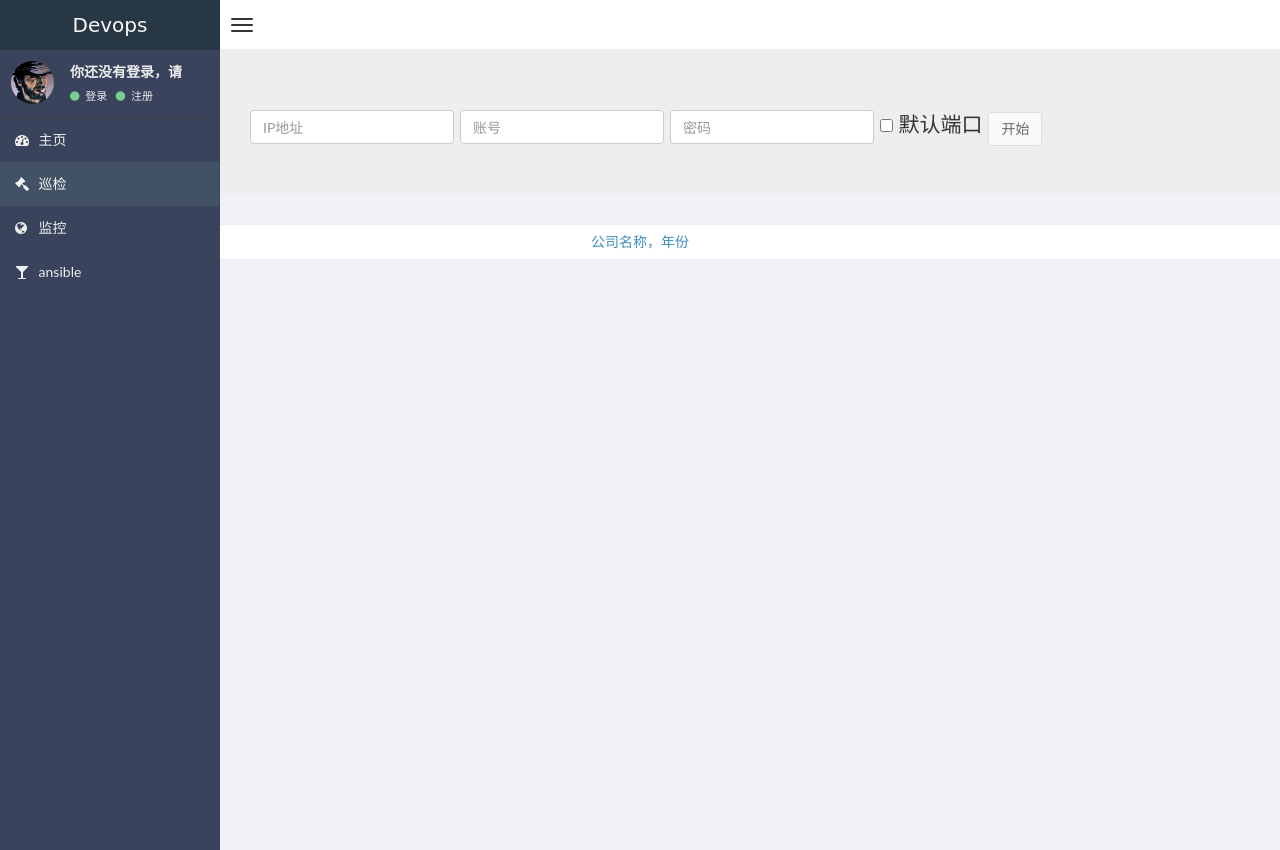
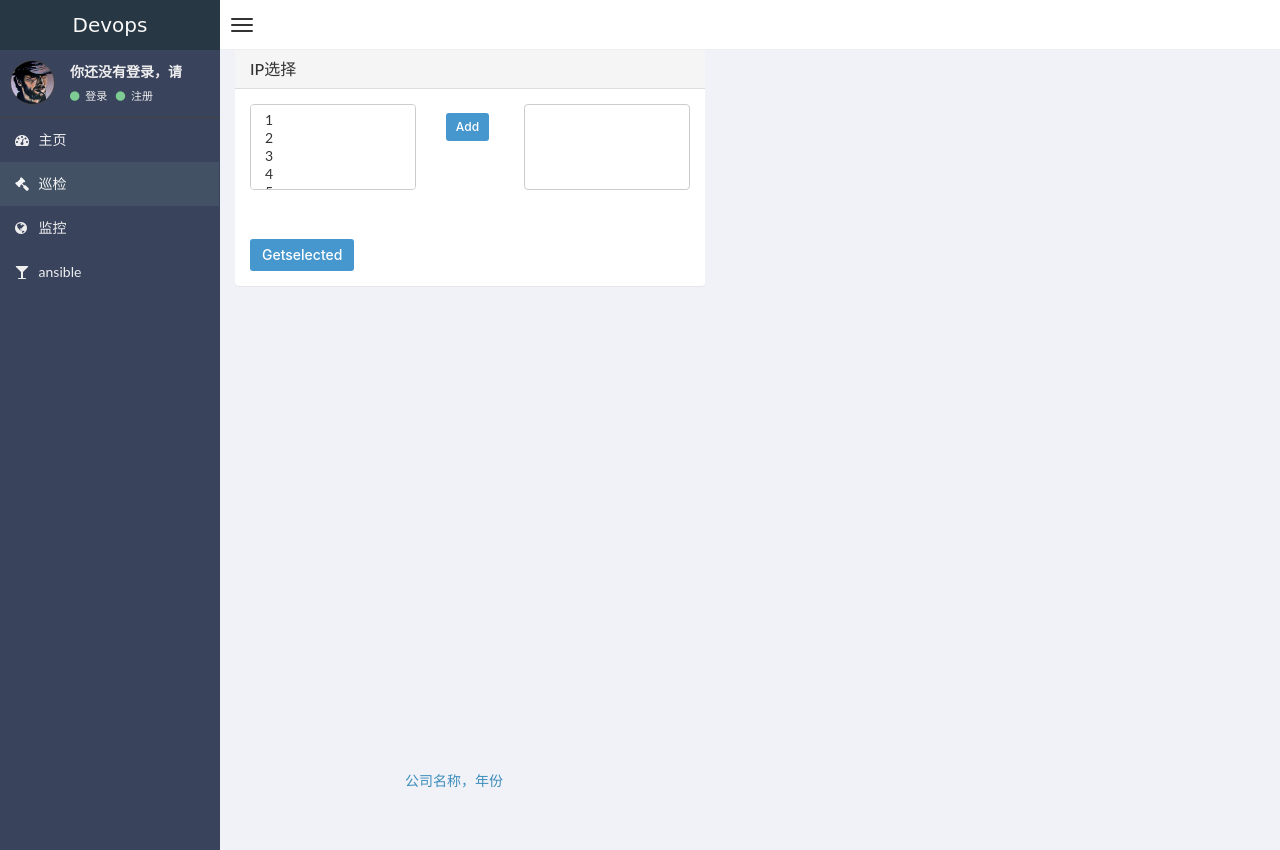
Before and after one commit to xlyoung/devops, a Django app: page /inspection in a window 1280 px wide. Run offline with Django 3.2, Linux system fonts and the light colour scheme; lists and menus that the app fills with data are empty.

Commit message:
前端框架制定

```diff
--- a/inspection/views.py
+++ b/inspection/views.py
@@ -3,4 +3,4 @@ from django.shortcuts import render
 
 
 def inspection(request):
-    return render(request, 'inspection.html')
+    return render(request, 'inspection/inspection.html')
--- a/templates/inspection.html
+++ b/templates/inspection/inspection.html
@@ -7,15 +7,18 @@
     <title>监控</title>
     <link rel="stylesheet" href="../../static/users/mobi.min.css"/>
     {#    加入bootstrap的CSS#}
-    <link href="../static/homepage/css/bootstrap.min.css" rel="stylesheet" type="text/css"/>
-    <link href="../static/homepage/css/style.css" rel="stylesheet" type="text/css"/>
+    <link href="../../static/homepage/css/bootstrap.min.css" rel="stylesheet" type="text/css"/>
+    <link href="../../static/homepage/css/style.css" rel="stylesheet" type="text/css"/>
     {#    字体css#}
-    <link href="../static/homepage/css/font-awesome.min.css" rel="stylesheet" type="text/css"/>
+    <link href="../../static/homepage/css/font-awesome.min.css" rel="stylesheet" type="text/css"/>
+
 
 </head>
 
 
 <body class="skin-black">
+
+
 {#头部的部分#}
 <header class="header">
     <a href="/" class="logo">
@@ -47,7 +50,7 @@
             {#            头像信息#}
             <div class="user-panel">
                 <div class="pull-left image">
-                    <img src="../static/homepage/image/26115.jpg" class="img-circle" alt="User Image"/>
+                    <img src="../../static/homepage/image/26115.jpg" class="img-circle" alt="User Image"/>
                 </div>
                 <div class="pull-left info">
 
@@ -75,7 +78,7 @@
 
             <ul class="sidebar-menu">
                 <li>
-                    <a href="index.html">
+                    <a href="../index.html">
                         <i class="fa fa-dashboard"></i> <span>主页</span>
                     </a>
                 </li>
@@ -103,72 +106,65 @@
     </aside>
 
 
-
-
-
-
-
-
-
-
-
-
-
 </div>
-
 
 
 {#中间主题内容#}
 <aside class="right-side">
+<div class="pull-left">
+    <div class="container">
+        <div class="panel panel-default">
+            <div class="panel-heading">
+                <h3 class="panel-title">IP选择</h3>
+            </div>
+            <div class="panel-body">
+                <div id="pickList">
+                    <div class="row">
+                        <div class="col-sm-5">
+                            <select class="form-control pickListSelect" id="pickData" multiple>
+                                <option id="1">1</option>
+                                <option id="1">2</option>
+                                <option id="1">3</option>
+                                <option id="1">4</option>
+                                <option id="1">5</option>
+                                <option id="1">6</option>
+                                <option id="1">7</option>
+                                <option id="1">8</option>
+                                <option id="1">9</option>
+                            </select>
+                        </div>
+                        <div class="col-sm-2 pickListButtons">
+                            <button id="pAdd" class="btn btn-primary btn-sm">Add</button>
+                        </div>
+                        <div class="col-sm-5">
+                            <select class="form-control pickListSelect" id="pickListResult" multiple>
+                            </select>
 
-
-{#    <div class="modal-content">#}
-{#        <div class="modal-header">#}
-{#            <button aria-hidden="true" data-dismiss="modal" class="close" type="button">×</button>#}
-{#            <h4 class="modal-title">日志巡检</h4>#}
-{#        </div>#}
-    <div class="jumbotron"
-        <div class="modal-body">
-            <form class="form-inline" role="form">
-                <div class="form-group">
-                    <label class="sr-only" >IP地址</label>
-                    <input type="email" class="form-control sm-input"  placeholder="IP地址">
+                        </div>
+                    </div>
+                    <br>
+                    <br>
+                    <button class="btn btn-primary" id="getSelected">Getselected</button>
                 </div>
-                <div class="form-group">
-                    <label class="sr-only" >账号</label>
-                    <input type="email" class="form-control sm-input" placeholder="账号">
-                </div>
-                <div class="form-group">
-                    <label class="sr-only" for="exampleInputPassword2">密码</label>
-                    <input type="password" class="form-control sm-input" id="exampleInputPassword5"
-                           placeholder="密码">
-                </div>
-                <div class="checkbox">
-                    <label>
-                        <input type="checkbox"> 默认端口
-                    </label>
-                </div>
-                <button type="submit" class="btn btn-default">开始</button>
-            </form>
+            </div>
 
         </div>
+    </div>
+</div>
 
-    </div>
+</aside>
 
 
 
+{#结尾#}
 
-
-
-
-
-
-
-</aside>
-{#结尾#}
-<div class="footer-main">
+<footer class="footer navbar-fixed-bottom ">
+{#<div class="footer-main">#}
+    <div class="container">
     <a>公司名称，年份 </a>
-</div>
+{#</div>#}
+    </div>
+    </footer>
 
 
 </body>
```
Also changed, not shown: static/inspection/js/select.js (added, +163 -0 lines), templates/index.html (+8 -4 lines).
